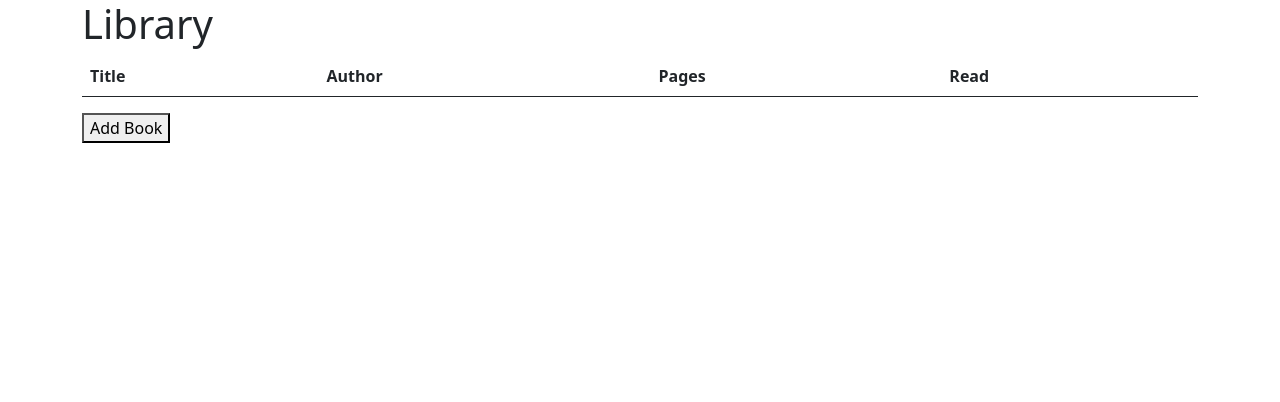
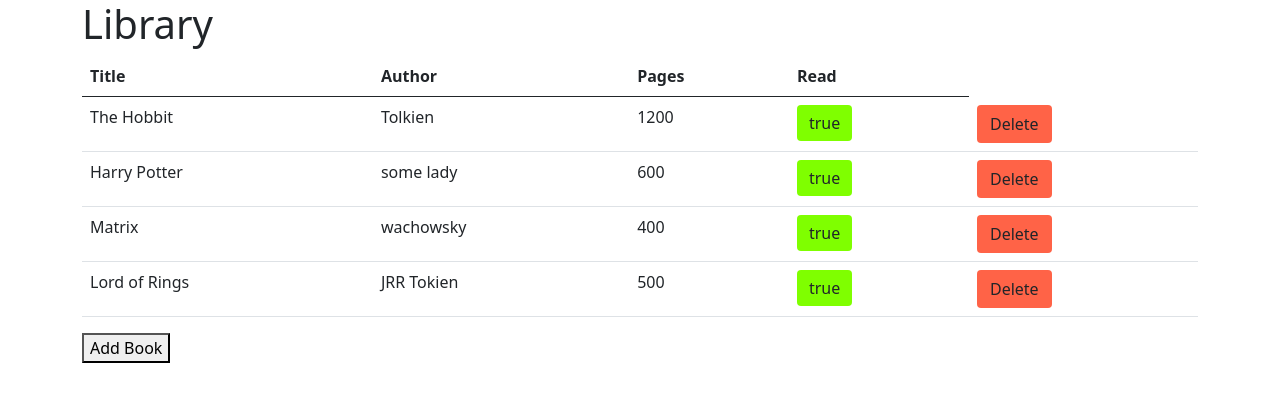
Before and after one commit to luisvinicius09/jsLibrary, a plain HTML site: page index.html in a window 1280 px wide. Drawn offline with nearby package versions, Linux system fonts and the light colour scheme; the site is published under a folder, as on GitHub Pages, so addresses that start at the root find nothing.

Commit message:
Update JS connection

```diff
--- a/index.html
+++ b/index.html
@@ -51,6 +51,6 @@
 
     <button type="submit" id="addBtn" onclick="showForm()" value="Add book">Add Book</button>
   </div>
-  <script src="/src/index.js"></script>
+  <script src="./src/index.js" type='text/javascript'></script>
 </body>
 </html>
```
